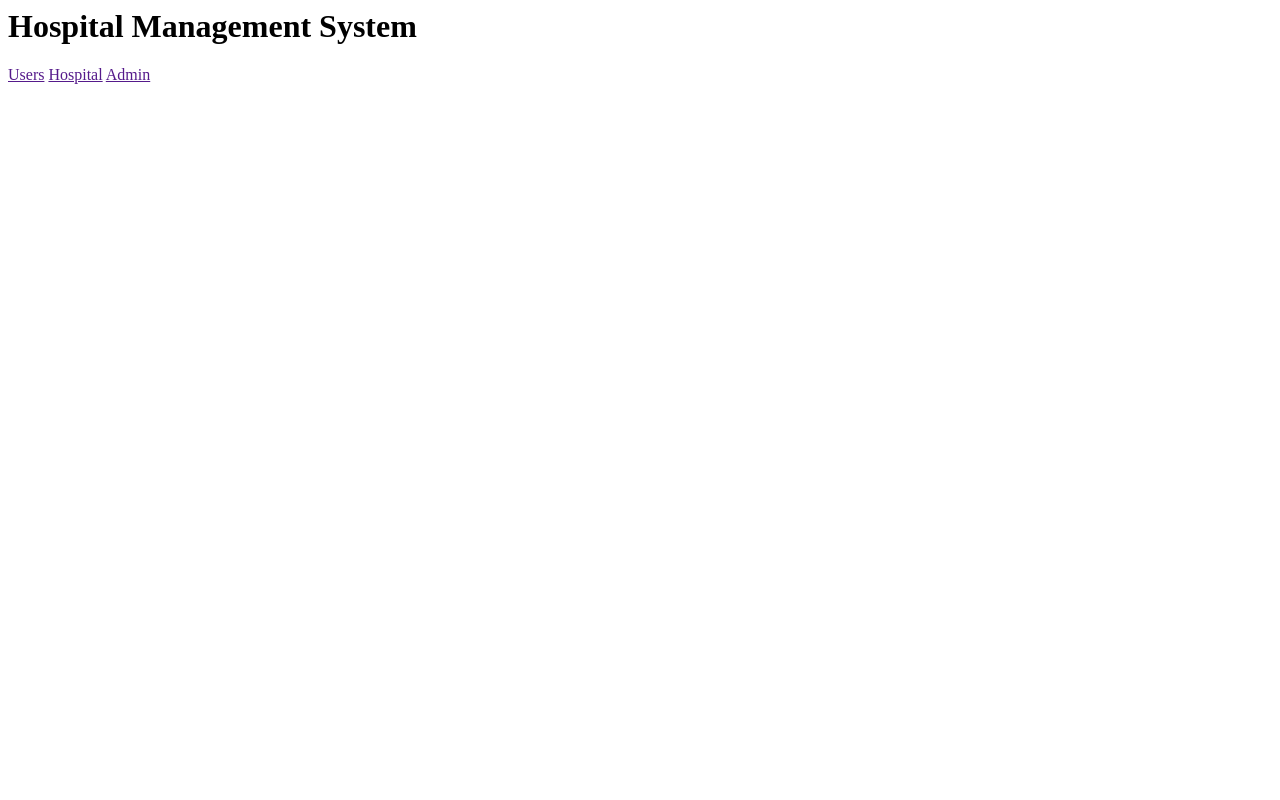
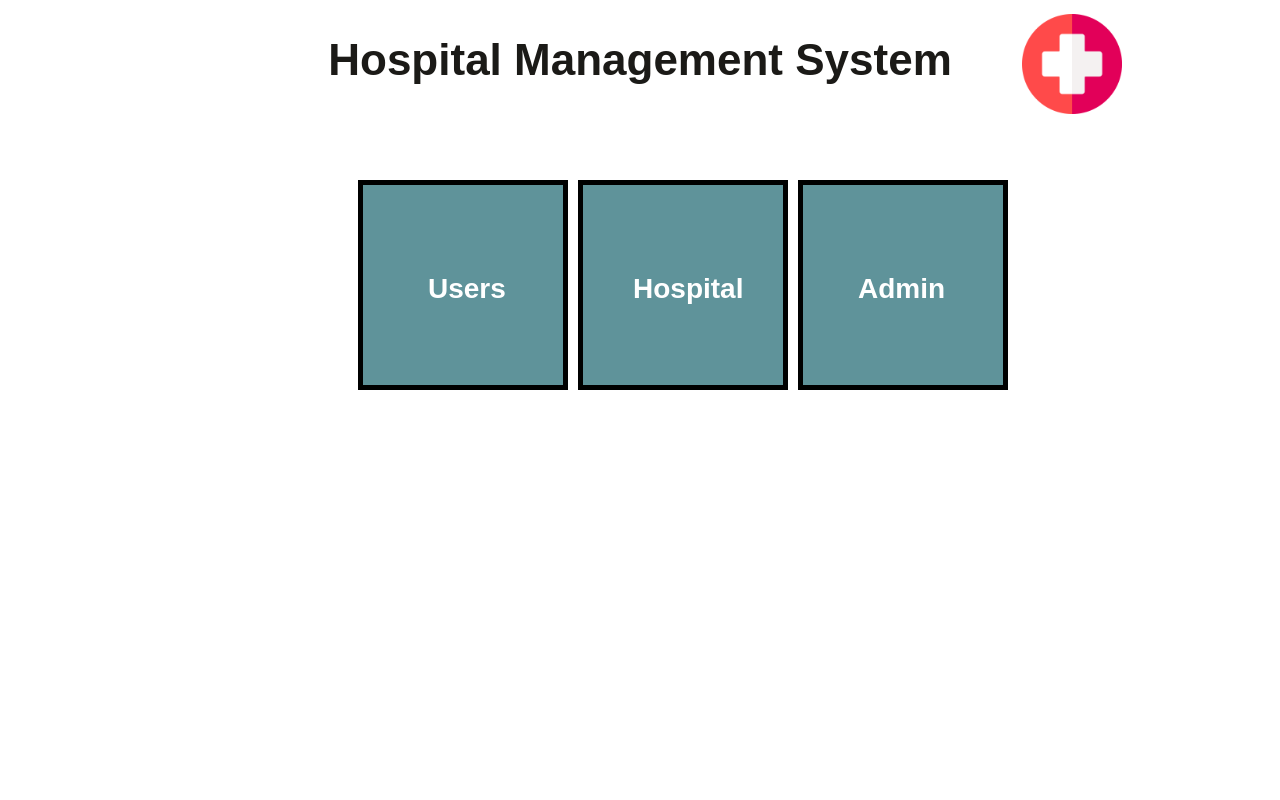
Before and after one commit to Ayush9951/Hospital-Management-Django, a Django app: page / in a window 1280 px wide. Run offline with Django 3.2, Linux system fonts and the light colour scheme.

Commit message:
Add Hospital Logo and Home Page css

```diff
--- /dev/null
+++ b/Hospital_App/static/css/hospital-logo.css
@@ -0,0 +1,8 @@
+.hospital-logo{
+    height:100px;
+    width: 100px;
+    float: right;
+    position: relative;
+    top:-100px;
+    right:150px;
+}
--- /dev/null
+++ b/Hospital_App/static/css/index-navbar.css
@@ -0,0 +1,45 @@
+.navigation-bar{
+    height:200px;
+    width:800px;
+    display: flex;
+    align-items: center;
+    justify-content: center;
+    margin-left:275px;
+    margin-top: 100px;
+}
+
+a{
+    display: inline-block;
+    height:200px;
+    width: 200px;
+    background-color: #5f939a;
+    margin: 5px;
+    text-decoration: none;
+    border:5px solid black;
+    color: white;
+}
+
+a:hover{
+    background-color:#9dbeb9;
+}
+
+.user-section{
+   position: relative;
+   left:65px;
+   top:65px;
+   font-size: 28px;
+}
+
+.hospital-section{
+    position: relative;
+    left:50px;
+    top:65px;
+    font-size: 28px;
+ }
+
+ .Admin-section{
+    position: relative;
+    left:55px;
+    top:65px;
+    font-size: 28px;
+ }
--- /dev/null
+++ b/Hospital_App/static/css/index.css
@@ -0,0 +1,10 @@
+body{
+    font-family: Arial, Helvetica, sans-serif;
+}
+.hospital-management-heading{
+    color:#1b1a17;
+    font-family: Arial, Helvetica, sans-serif;
+    text-align: center;
+    font-size: 44px;
+    margin-top: 35px;
+}
--- a/Hospital_App/templates/index-navbar.html
+++ b/Hospital_App/templates/index-navbar.html
@@ -1,5 +1,11 @@
-<nav>
-    <a href="">Users</a>
-    <a href="">Hospital</a>
-    <a href="">Admin</a>
+<nav class="navigation-bar">
+    <a href="">
+        <h2 class="user-section">Users</h2>
+    </a>
+    <a href="">
+        <h2 class="hospital-section">Hospital</h2>
+    </a>
+    <a href="">
+        <h2 class='admin-section'>Admin</h2>
+    </a>
 </nav>
--- a/Hospital_App/templates/index.html
+++ b/Hospital_App/templates/index.html
@@ -1,10 +1,18 @@
+{% load static %}
 <html>
     <head>
         <title>Home</title>
+        <link rel="stylesheet" href="{% static 'css/index.css' %}">
+        <link rel="stylesheet" href="{% static 'css/hospital-logo.css' %}">
+        <link rel="stylesheet" href="{% static 'css/index-navbar.css' %}">
     </head>
     <body>
         <!-- Hospital management heading -->
-        <h1>Hospital Management System</h1>
+        <h1 class="hospital-management-heading">Hospital Management System</h1>
+
+        <!-- Hospital logo -->
+        <img class="hospital-logo" src="{% static 'images/hospital.png' %}" alt="Hospital Logo">
+
         <!-- users, hospital and admin navigation bar -->
         {% include 'index-navbar.html' %}
     </body>
```
Also changed, not shown: Hospital_App/static/images/hospital.png (added).
